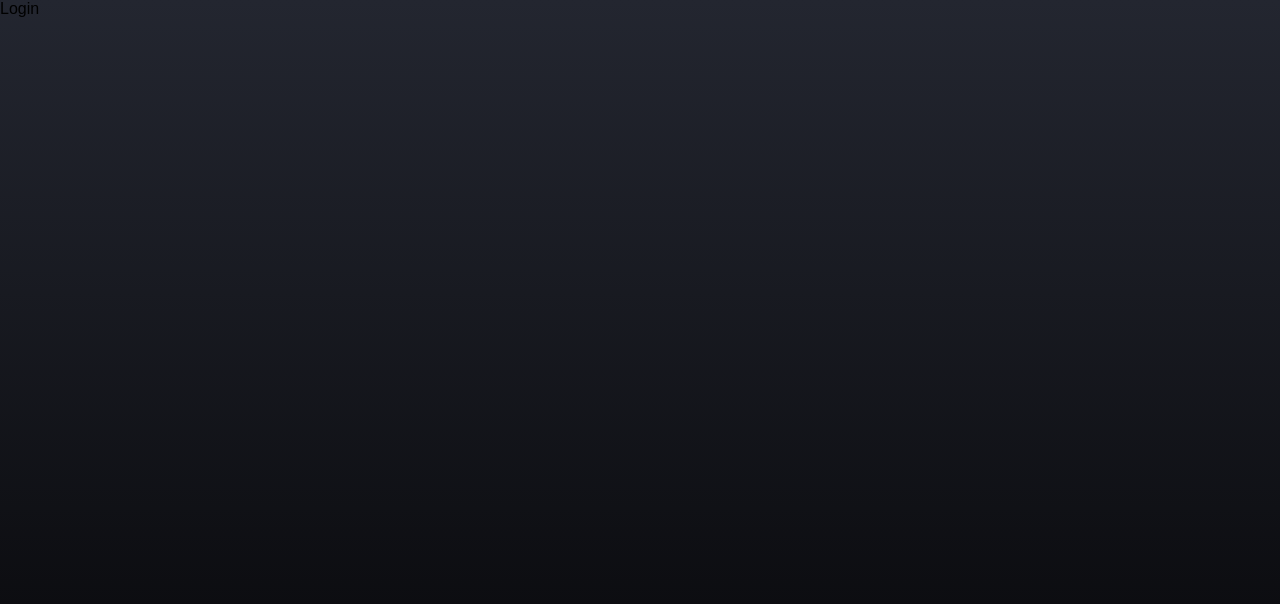
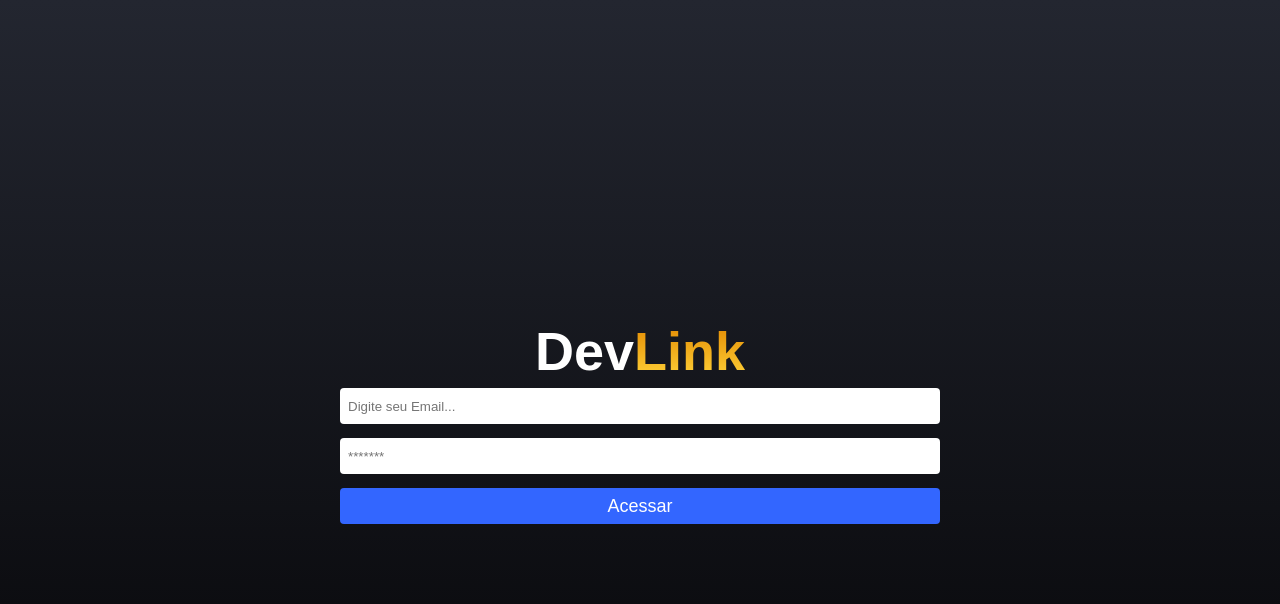
Before and after one commit to Rodrigo-Monteiro-Lima/devlink, a React (Create React App) app: page /login in a window 1280 px wide. Shown: the top 604 px of the page. Built offline with nearby package versions, Linux system fonts and the light colour scheme.

Commit message:
feat: login

```diff
--- /dev/null
+++ b/src/pages/Login/Login.styled.js
@@ -0,0 +1,35 @@
+import styled from 'styled-components';
+
+export const StyledLogin = styled.div`
+  display: flex;
+  flex-direction: column;
+  align-items: center;
+  justify-content: center;
+  height: 100vh;
+  width: 100%;
+
+  form {
+    display: flex;
+    flex-direction: column;
+    width: 100%;
+    max-width: 600px;
+
+    input {
+      border: 0;
+      height: 36px;
+      margin-bottom: 14px;
+      border-radius: 4px;
+      padding: 0 8px;
+      outline: none;
+    }
+
+    button {
+      height: 36px;
+      border-radius: 4px;
+      background-color: #3366ff;
+      border: 0;
+      font-size: 18px;
+      color: #fff;
+    }
+  }
+`;
--- a/src/pages/Login/index.js
+++ b/src/pages/Login/index.js
@@ -1,7 +1,40 @@
-import React from 'react';
+import { StyledLogin } from './Login.styled';
+import Logo from '../../components/Logo';
+import { useState } from 'react';
 
 const Login = () => {
-  return <div>Login</div>;
+  const [email, setEmail] = useState('');
+  const [password, setPassword] = useState('');
+
+  const handleSubmit = (e) => {
+    e.preventDefault();
+  };
+
+  return (
+    <StyledLogin>
+      <Logo />
+      <form onSubmit={handleSubmit}>
+        <input
+          type="email"
+          name="email"
+          id="email"
+          value={email}
+          onChange={({ target }) => setEmail(target.value)}
+          placeholder="Digite seu Email..."
+        />
+        <input
+          type="password"
+          name="password"
+          id="password"
+          autoComplete="on"
+          value={password}
+          onChange={({ target }) => setPassword(target.value)}
+          placeholder="*******"
+        />
+        <button type="submit">Acessar</button>
+      </form>
+    </StyledLogin>
+  );
 };
 
 export default Login;
```
